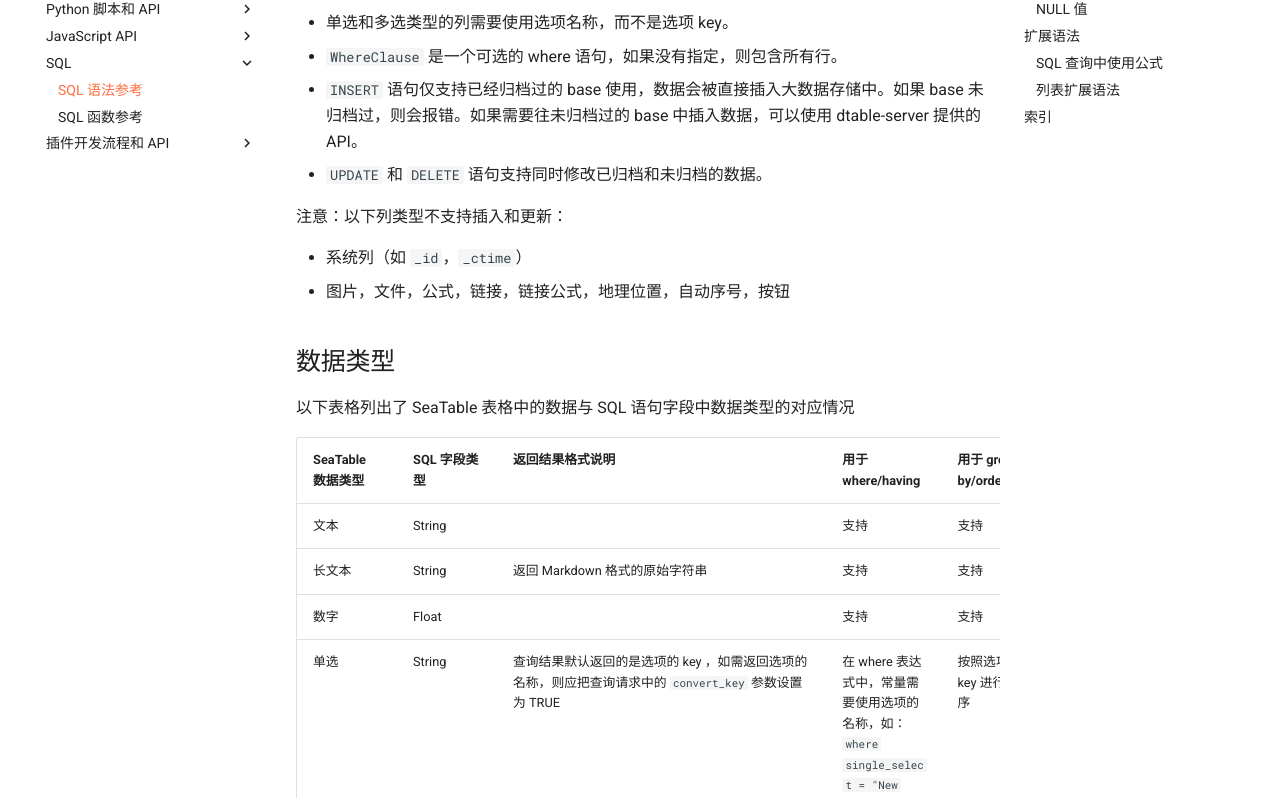
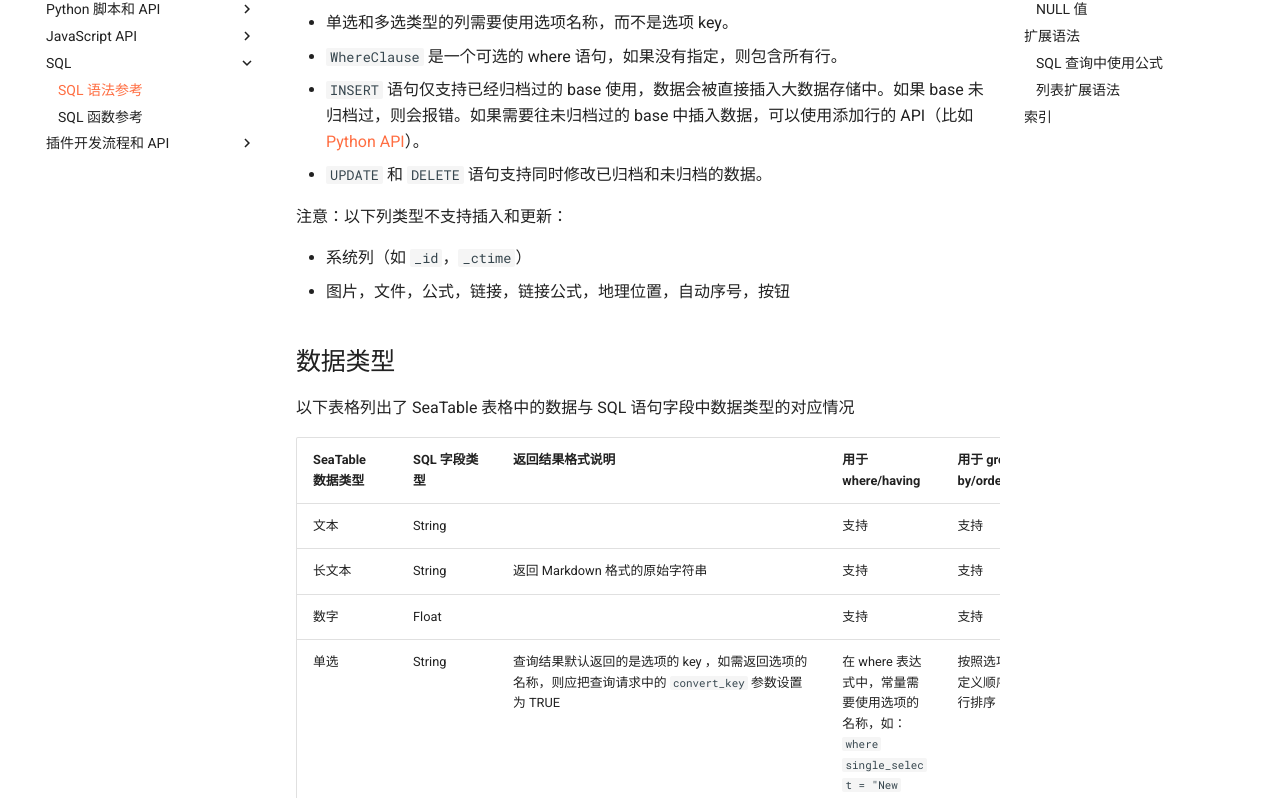
Before and after one commit to seatable/seatable-scripts-cn, an MkDocs documentation site: the page built from manual/sql/sql.md, in a window 1280 px wide and 1400 px high, scrolled down 1806 px. Shown: the part 180-978 px from the top of the window. Built offline with MkDocs 1.6.1 and Material for MkDocs 9.7.7, drawn with Linux system fonts in a browser that asks for light colours; comment, search, counter and statistics services are not loaded.

Commit message:
Update sql.md
Update reference to Python API and sort order for select column.

```diff
--- a/manual/sql/sql.md
+++ b/manual/sql/sql.md
@@ -60,7 +60,7 @@
 * 多值列（如多选类型）需要使用括号包围值列表，例如 `(1, "2", 3.0, ("foo", "bar"))` 。
 * 单选和多选类型的列需要使用选项名称，而不是选项 key。
 * `WhereClause` 是一个可选的 where 语句，如果没有指定，则包含所有行。
-* `INSERT` 语句仅支持已经归档过的 base 使用，数据会被直接插入大数据存储中。如果 base 未归档过，则会报错。如果需要往未归档过的 base 中插入数据，可以使用 dtable-server 提供的 API。
+* `INSERT` 语句仅支持已经归档过的 base 使用，数据会被直接插入大数据存储中。如果 base 未归档过，则会报错。如果需要往未归档过的 base 中插入数据，可以使用添加行的 API（比如 [Python API](../python/rows.md)）。
 * `UPDATE` 和 `DELETE` 语句支持同时修改已归档和未归档的数据。
 
 注意：以下列类型不支持插入和更新：
@@ -77,7 +77,7 @@
 | 文本              | String     |                | 支持               | 支持                  |
 | 长文本            | String     | 返回 Markdown 格式的原始字符串 | 支持                | 支持                  |
 | 数字              | Float      |                | 支持               | 支持                  |
-| 单选              | String     | 查询结果默认返回的是选项的 key ，如需返回选项的名称，则应把查询请求中的 `convert_key` 参数设置为 TRUE | 在 where 表达式中，常量需要使用选项的名称，如：`where single_select = "New York"` | 按照选项的 key 进行排序 |
+| 单选              | String     | 查询结果默认返回的是选项的 key ，如需返回选项的名称，则应把查询请求中的 `convert_key` 参数设置为 TRUE | 在 where 表达式中，常量需要使用选项的名称，如：`where single_select = "New York"` | 按照选项的定义顺序进行排序 |
 | 多选              | 包含 string 的列表 | 查询结果默认返回的是选项的 key，如需返回选项的名称，则应把查询请求中的 `convert_key` 参数设置为 TRUE | 在 where 表达式中，需要使用选项的名称。具体的匹配规则参考下面关于列表类型的说明。 | 支持，参考下面关于列表类型的说明 |
 | 勾选              | Bool       |                | 支持               | 支持                  |
 | 日期              | Datetime   | 返回符合 RFC 3339 规范的字符串 | 查询时，常量使用 ISO 格式的时间字符串，如:  "2006-1-2"，"2006-1-2 15:04:05"。2.8 版本起，支持符合 RFC 3339 规范的字符串，例如 "2020-12-31T23:59:60Z" | 支持 |
```
